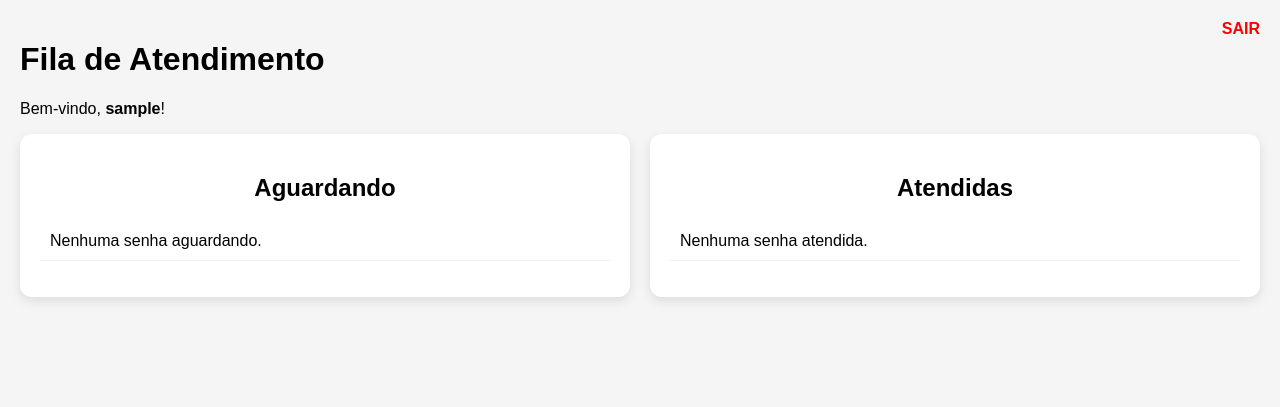
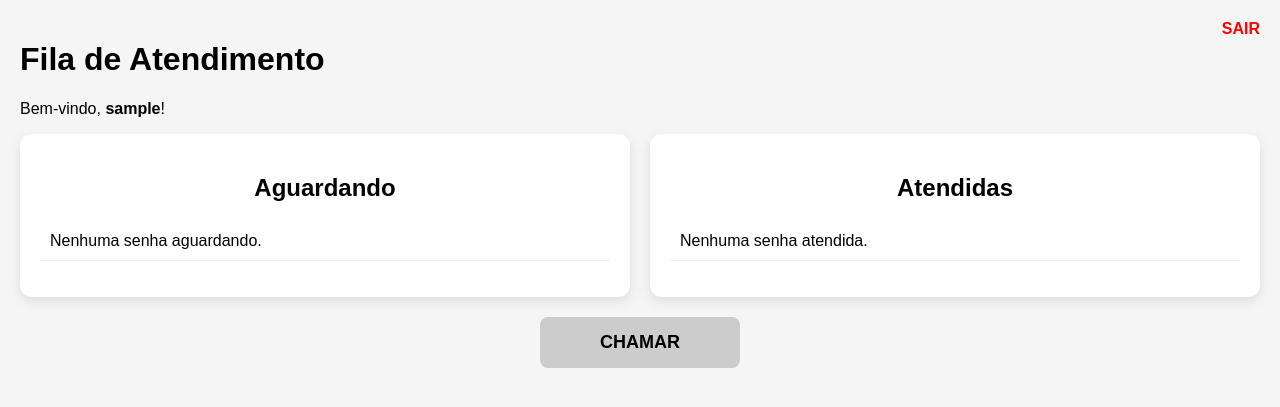
Before and after one commit to gabnadidev/swgf, a Django app: page /fila/ in a window 1280 px wide. Shown: the top 407 px of the page. Run offline with Django 5.2, Linux system fonts and the light colour scheme; the visitor is signed in with stand-in values (Sample User, id 1); data that the repository does not hold is empty.

Commit message:
version 1.4 (fila funcionando)

```diff
--- a/swgfApp/templates/swgfApp/fila.html
+++ b/swgfApp/templates/swgfApp/fila.html
@@ -49,6 +49,23 @@
             text-decoration: none;
             font-weight: bold;
         }
+
+        .btn-chamar {
+            display: block;
+            width: 200px;
+            margin: 20px auto;
+            padding: 15px;
+            background: #ccc;
+            border: none;
+            border-radius: 8px;
+            font-size: 18px;
+            font-weight: bold;
+            cursor: pointer;
+        }
+
+        .btn-chamar:hover {
+            background: #aaa;
+        }
     </style>
 </head>
 
@@ -87,6 +104,11 @@
             </ul>
         </div>
     </div>
+
+    <form method="post" action="{% url 'swgfApp:chamar_senha' %}">
+        {% csrf_token %}
+        <button type="submit" class="btn-chamar">CHAMAR</button>
+    </form>
 </body>
 
 </html>
--- a/swgfApp/urls.py
+++ b/swgfApp/urls.py
@@ -17,4 +17,5 @@ urlpatterns = [
 
     # Workspace
     path('fila/', views.fila, name='fila'),
+    path('chamar/', views.chamar_senha, name='chamar_senha'),
 ]
--- a/swgfApp/views.py
+++ b/swgfApp/views.py
@@ -3,6 +3,8 @@ from django.utils import timezone
 from .models import Cliente, Senha, Ticket
 from .forms import RetirarSenhaForm
 from django.contrib.auth.decorators import login_required
+from .models import Cliente, Senha, Ticket, SessaoMesa, Mesa
+
 
 
 def home(request):
@@ -59,14 +61,50 @@ def senha_emitida(request, ticket_id):
 
 @login_required
 def fila(request):
-    """
-    Painel do atendente: mostra as senhas aguardando e as já atendidas.
-    """
     senhas_aguardando = Senha.objects.filter(status='aguardando').order_by('id')
-    senhas_atendidas = Senha.objects.filter(status='atendida').order_by('-id')[:10]
+    senhas_atendidas = Senha.objects.filter(status__in=['chamada', 'atendida']).order_by('-id')[:10]
 
     context = {
         'senhas_aguardando': senhas_aguardando,
         'senhas_atendidas': senhas_atendidas,
     }
     return render(request, 'swgfApp/fila.html', context)
+
+
+@login_required
+def chamar_senha(request):
+    """
+    Chama a próxima senha da fila (a mais antiga com status 'aguardando').
+    Cria uma SessaoMesa se o atendente ainda não tiver uma ativa.
+    """
+    # 1. Pega a próxima senha da fila
+    proxima_senha = Senha.objects.filter(status='aguardando').order_by('id').first()
+
+    if not proxima_senha:
+        # Se não houver senha, volta para a fila com uma mensagem
+        return redirect('swgfApp:fila')
+
+    # 2. Verifica se o atendente tem uma sessão de mesa ativa
+    sessao = SessaoMesa.objects.filter(usuario=request.user, data_fim__isnull=True).first()
+
+    if not sessao:
+        # Se não tiver, cria uma para a Mesa 1 (temporário)
+        mesa = Mesa.objects.first()
+        if not mesa:
+            # Se não existir nenhuma mesa, cria a Mesa 1
+            mesa = Mesa.objects.create(numero=1, status='disponivel')
+        sessao = SessaoMesa.objects.create(usuario=request.user, mesa=mesa)
+
+    # 3. Atualiza o status da senha
+    proxima_senha.status = 'chamada'
+    proxima_senha.save()
+
+    # 4. Atualiza o ticket correspondente
+    ticket = Ticket.objects.filter(senha=proxima_senha).first()
+    if ticket:
+        ticket.hora_atendimento = timezone.now().time()
+        ticket.sessao_mesa = sessao
+        ticket.save()
+
+    # 5. Redireciona de volta para a fila
+    return redirect('swgfApp:fila')
```
